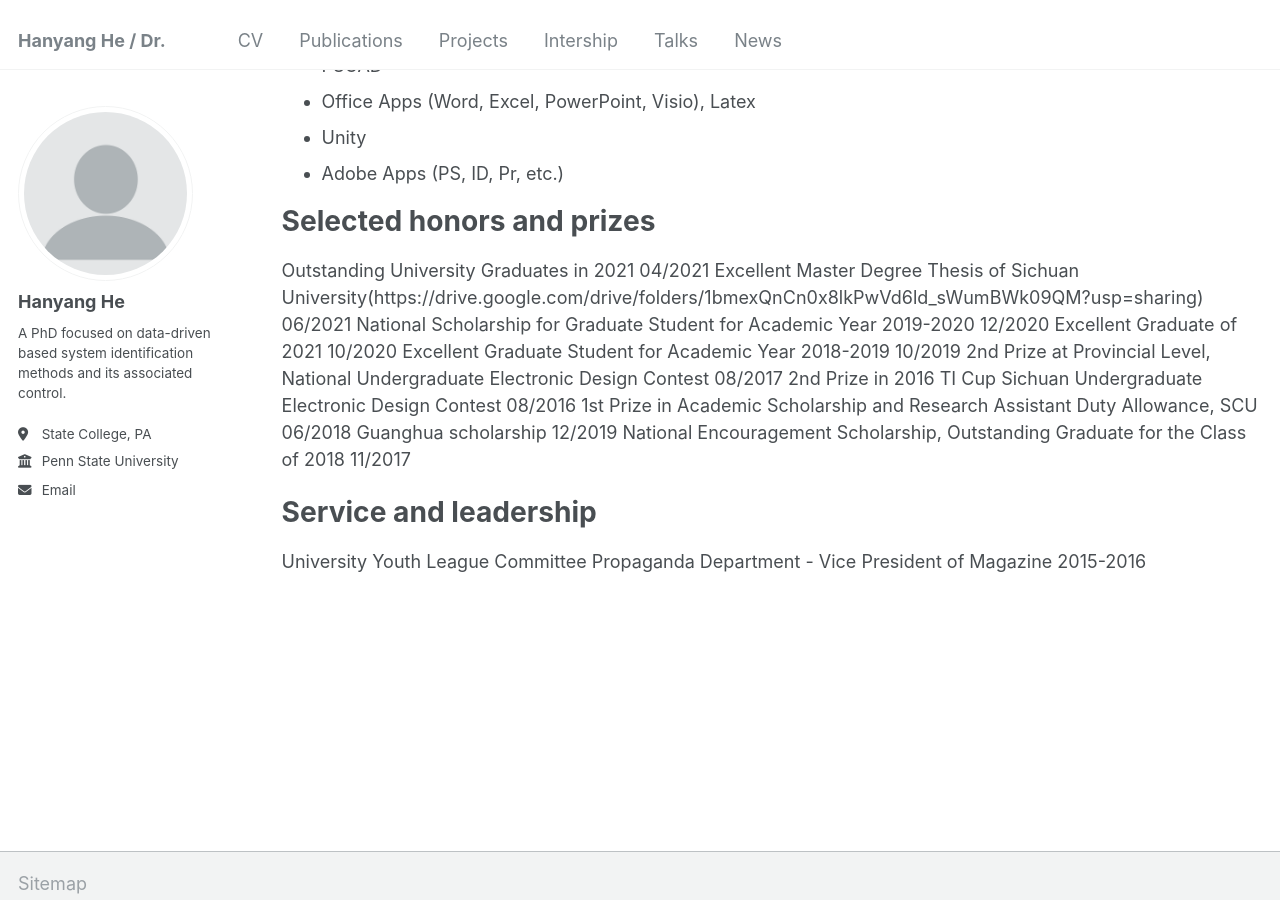
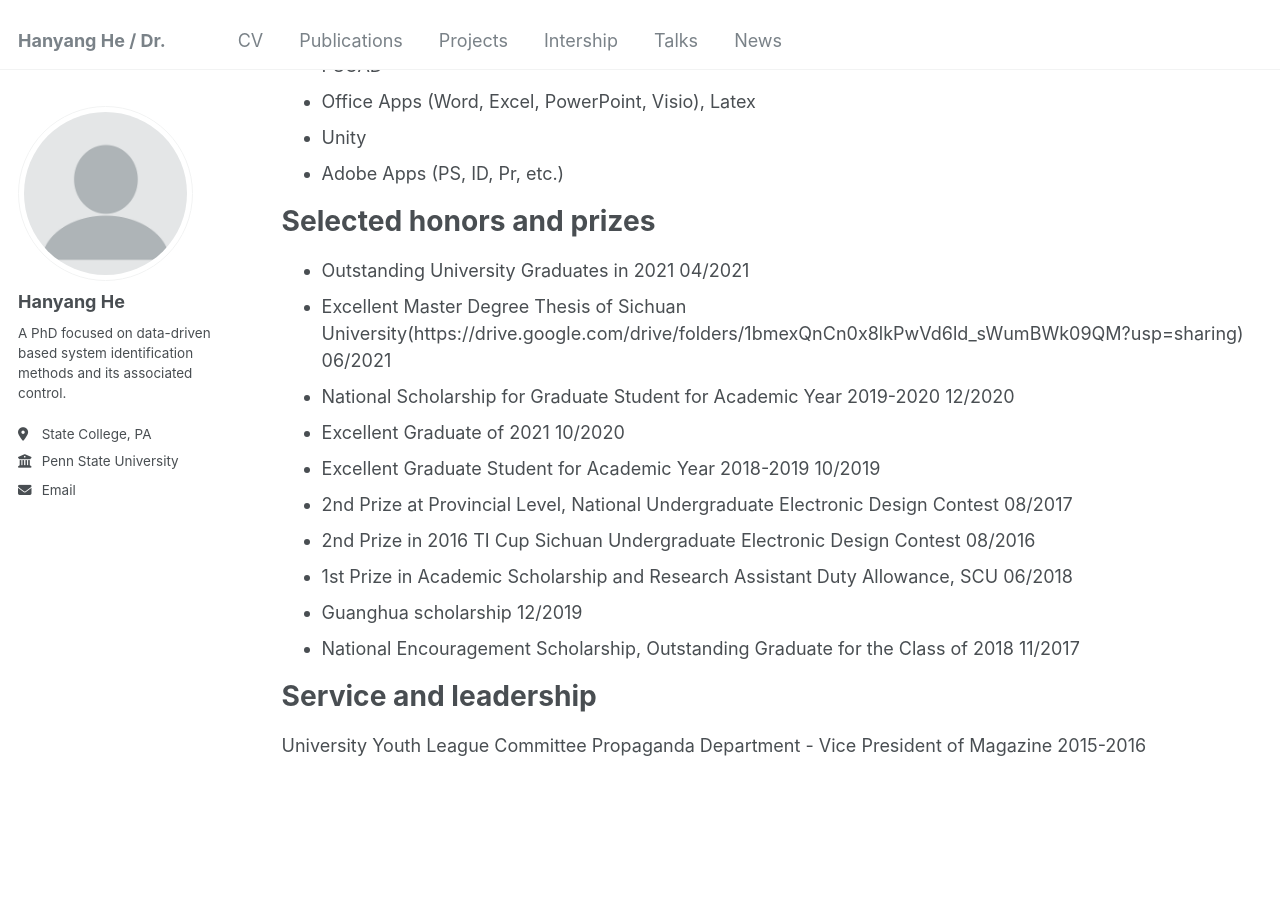
Before and after one commit to HanyangHe/HanyangHe.github.io, a Jekyll site: the page built from _pages/cv.md, in a window 1280 px wide and 900 px high, scrolled down 1347 px. Built offline with Jekyll 4.4.1, drawn with Linux system fonts in a browser that asks for light colours.

Commit message:
Update cv.md

```diff
--- a/_pages/cv.md
+++ b/_pages/cv.md
@@ -69,16 +69,16 @@ Teaching
 
 Selected honors and prizes
 ======
-Outstanding University Graduates in 2021                                                                                                                04/2021
-Excellent Master Degree Thesis of Sichuan University(https://drive.google.com/drive/folders/1bmexQnCn0x8lkPwVd6ld_sWumBWk09QM?usp=sharing)              06/2021
-National Scholarship for Graduate Student for Academic Year 2019-2020                                                                                   12/2020
-Excellent Graduate of 2021                                                                                                                              10/2020
-Excellent Graduate Student for Academic Year 2018-2019                                                                                                  10/2019
-2nd Prize at Provincial Level, National Undergraduate Electronic Design Contest                                                                         08/2017
-2nd Prize in 2016 TI Cup Sichuan Undergraduate Electronic Design Contest                                                                                08/2016
-1st Prize in Academic Scholarship and Research Assistant Duty Allowance, SCU                                                                            06/2018
-Guanghua scholarship                                                                                                                                    12/2019
-National Encouragement Scholarship, Outstanding Graduate for the Class of 2018                                                                          11/2017
+* Outstanding University Graduates in 2021                                                                                                                04/2021
+* Excellent Master Degree Thesis of Sichuan University(https://drive.google.com/drive/folders/1bmexQnCn0x8lkPwVd6ld_sWumBWk09QM?usp=sharing)              06/2021
+* National Scholarship for Graduate Student for Academic Year 2019-2020                                                                                   12/2020
+* Excellent Graduate of 2021                                                                                                                              10/2020
+* Excellent Graduate Student for Academic Year 2018-2019                                                                                                  10/2019
+* 2nd Prize at Provincial Level, National Undergraduate Electronic Design Contest                                                                         08/2017
+* 2nd Prize in 2016 TI Cup Sichuan Undergraduate Electronic Design Contest                                                                                08/2016
+* 1st Prize in Academic Scholarship and Research Assistant Duty Allowance, SCU                                                                            06/2018
+* Guanghua scholarship                                                                                                                                    12/2019
+* National Encouragement Scholarship, Outstanding Graduate for the Class of 2018                                                                          11/2017
 
 Service and leadership
 ======
```
